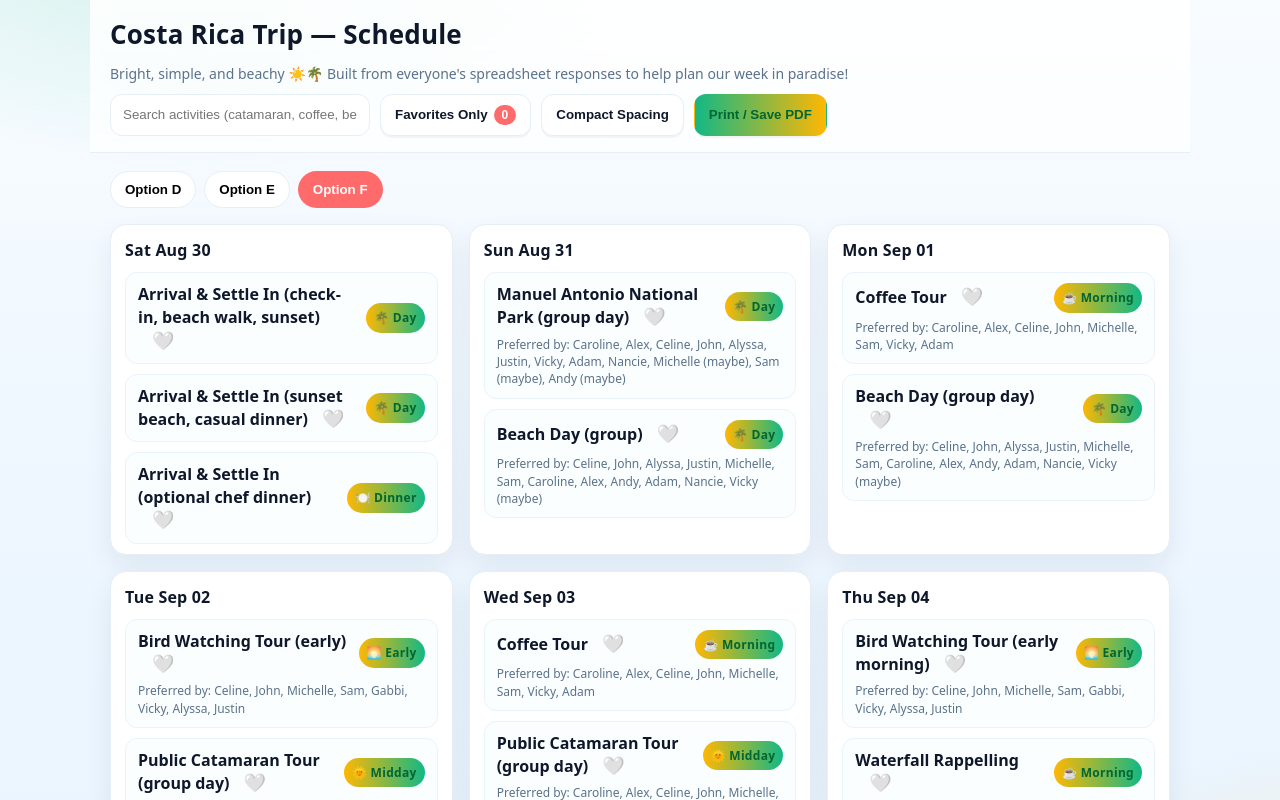
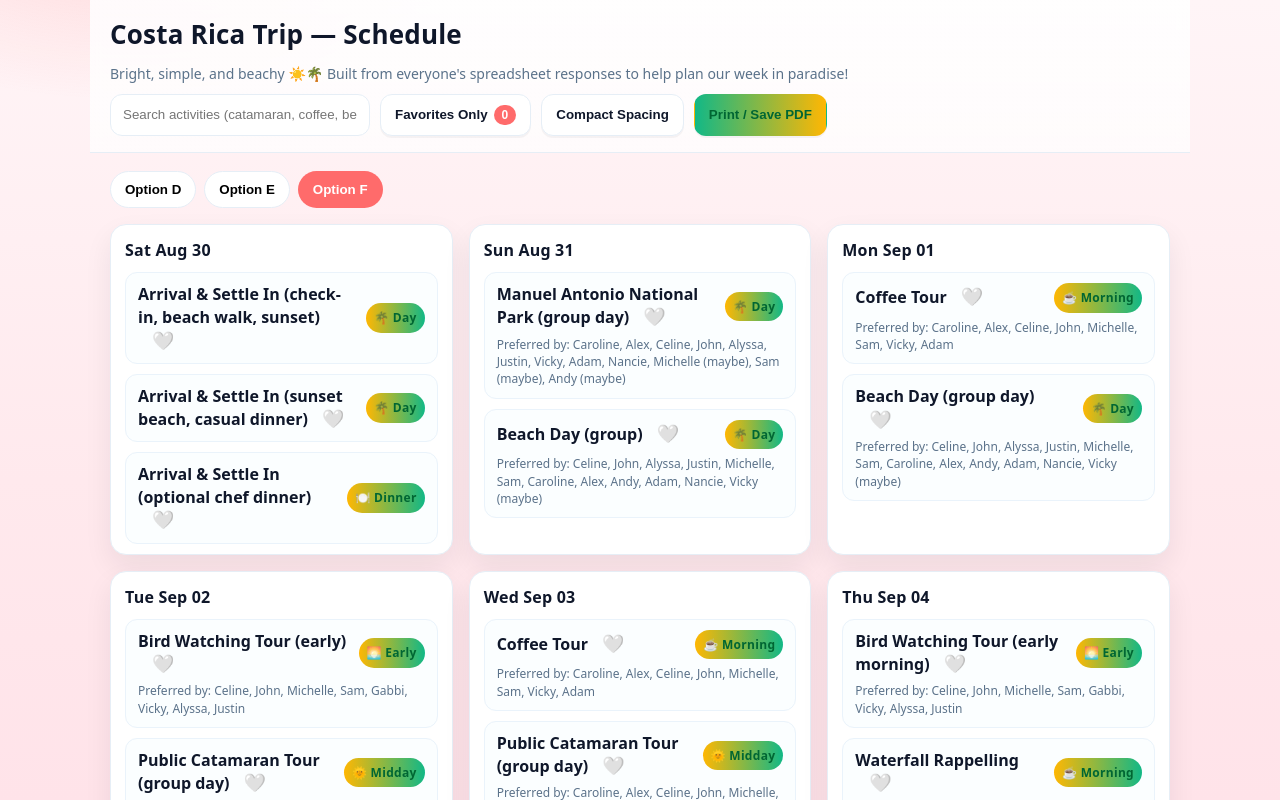
Before and after one commit to vibrantantelope/costa-rica, a React (Vite) app: page / in a window 1280 px wide. Shown: the top 800 px of the page. Built offline with nearby package versions, Linux system fonts and the light colour scheme.

Commit message:
Add theme backgrounds and toggle per tab

```diff
--- a/src/App.jsx
+++ b/src/App.jsx
@@ -18,6 +18,12 @@ export default function App() {
     useEffect(() => {
       document.body.classList.toggle("compact", compact);
     }, [compact]);
+
+    useEffect(() => {
+      const cls = `theme-${active}`;
+      document.body.classList.add(cls);
+      return () => document.body.classList.remove(cls);
+    }, [active]);
 
     useEffect(() => {
       localStorage.setItem("cr-favs", JSON.stringify([...favs]));
--- a/src/index.css
+++ b/src/index.css
@@ -20,6 +20,28 @@ body{
     radial-gradient(700px 380px at 110% 120%, rgba(255,183,3,.18), transparent 60%),
     linear-gradient(180deg,#f8fcff 0%, #eef7ff 60%, #eaf5ff 100%);
   font: 16px/1.45 ui-sans-serif, system-ui, -apple-system, Segoe UI, Roboto, "Helvetica Neue", Arial;
+}
+
+/* theme backgrounds */
+.theme-D{
+  background:
+    radial-gradient(600px 300px at 20% -10%, rgba(18,184,134,.20), transparent 60%),
+    radial-gradient(500px 280px at 120% 130%, rgba(255,183,3,.20), transparent 60%),
+    linear-gradient(180deg,#f8fcff 0%, #eef7ff 60%, #eaf5ff 100%);
+}
+
+.theme-E{
+  background:
+    radial-gradient(600px 300px at -10% 0%, rgba(255,183,3,.25), transparent 60%),
+    radial-gradient(500px 280px at 120% 120%, rgba(255,107,107,.20), transparent 60%),
+    linear-gradient(180deg,#fff9f0 0%, #fff4e5 60%, #fff0d9 100%);
+}
+
+.theme-F{
+  background:
+    radial-gradient(600px 300px at 10% -10%, rgba(255,107,107,.22), transparent 60%),
+    radial-gradient(500px 280px at 120% 120%, rgba(18,184,134,.20), transparent 60%),
+    linear-gradient(180deg,#fff5f7 0%, #ffe9ed 60%, #ffe3e9 100%);
 }
 
 /* layout */
```
Lines whose indentation alone changed are shown as unchanged.
